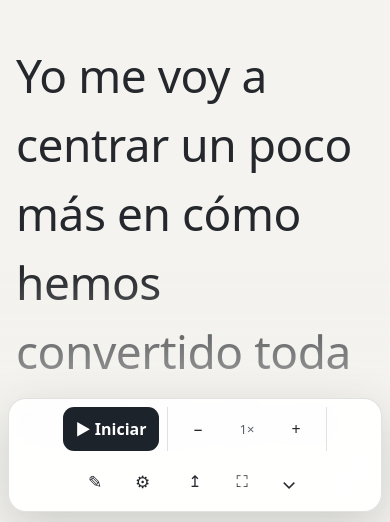
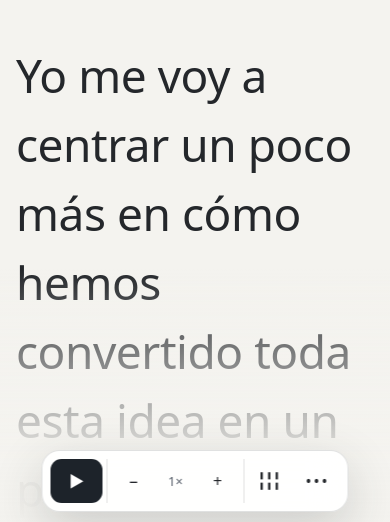
Before and after one commit to jlfernandezfernandez/teleprompter, a Svelte app: page / in a window 390 px wide. Shown: the part 322-844 px from the top of the page. Built offline with nearby package versions, Linux system fonts and the light colour scheme.

Commit message:
Refine teleprompter toolbar UX

```diff
--- a/src/App.svelte
+++ b/src/App.svelte
@@ -21,6 +21,7 @@
   let playing = false;
   let controlsHidden = false;
   let settingsOpen = false;
+  let moreOpen = false;
   let theme: Theme = 'system';
   let editing = false;
 
@@ -58,7 +59,7 @@
     frame = requestAnimationFrame(tick);
 
     const onKey = (event: KeyboardEvent) => {
-      if (event.key === 'Escape') { editing = false; settingsOpen = false; return; }
+      if (event.key === 'Escape') { editing = false; closePopovers(); return; }
       if (editing) return;
       if (event.code === 'Space') { event.preventDefault(); playing = !playing; closePopovers(); }
       else if (event.key.toLowerCase() === 'h') controlsHidden = !controlsHidden;
@@ -100,9 +101,15 @@
   }
   function closePopovers() {
     settingsOpen = false;
+    moreOpen = false;
   }
   function toggleSettings() {
     settingsOpen = !settingsOpen;
+    moreOpen = false;
+  }
+  function toggleMore() {
+    moreOpen = !moreOpen;
+    settingsOpen = false;
   }
   function move(amount: number) {
     playing = false;
@@ -146,7 +153,7 @@
   <div class="shade bottom" aria-hidden="true"></div>
   <div class="hint">Espacio: reproducir/pausar · ↑↓: navegar · H: ocultar · F: pantalla completa</div>
 
-  {#if settingsOpen}
+  {#if settingsOpen || moreOpen}
     <button class="popover-dismiss" aria-label="Cerrar menú" onclick={closePopovers}></button>
   {/if}
 
@@ -177,12 +184,21 @@
     </section>
   {/if}
 
+  {#if moreOpen}
+    <section id="more-options" class="popover more-options" aria-label="Más opciones">
+      <button onclick={openEditor}><span aria-hidden="true">✎</span><span>Editar texto</span></button>
+      <button onclick={() => { reset(); closePopovers(); }}><span aria-hidden="true">↶</span><span>Volver al inicio</span></button>
+      <button onclick={() => { controlsHidden = true; closePopovers(); }}><span aria-hidden="true">◉̸</span><span>Ocultar controles</span></button>
+    </section>
+  {/if}
+
   <nav class="toolbar" aria-label="Controles del teleprompter">
-    <div class="group"><button class="btn primary" class:active={playing} onclick={() => playing = !playing}>{playing ? 'Ⅱ  Pausa' : '▶  Iniciar'}</button></div>
+    <div class="group play-group"><button class="btn primary" class:active={playing} aria-pressed={playing} onclick={() => playing = !playing}><span aria-hidden="true">{playing ? 'Ⅱ' : '▶'}</span><span class="play-label">{playing ? 'Pausa' : 'Iniciar'}</span></button></div>
     <div class="group"><button class="btn" aria-label="Más lento" onclick={() => changeSpeed(-.25)}>−</button><span class="value">{speed}×</span><button class="btn" aria-label="Más rápido" onclick={() => changeSpeed(.25)}>+</button></div>
-    <div class="group actions"><button class="btn labelled edit-action" onclick={openEditor}><span aria-hidden="true">✎</span> Editar</button><button class="btn labelled settings-action" class:active={settingsOpen} aria-expanded={settingsOpen} aria-controls="reading-settings" onclick={toggleSettings}><span aria-hidden="true">⚙</span> Ajustes</button><button class="btn icon-action" aria-label="Volver al inicio" title="Volver al inicio (Inicio)" onclick={reset}>↥</button><button class="btn icon-action" aria-label="Pantalla completa" title="Pantalla completa (F)" onclick={toggleFullscreen}>⛶</button><button class="btn hide-action" aria-label="Ocultar controles" title="Ocultar controles (H)" onclick={() => { controlsHidden = true; closePopovers(); }}><span class="hide-label">Ocultar</span><span class="hide-icon" aria-hidden="true">⌄</span></button></div>
+    <div class="group font-controls"><button class="btn text-size" aria-label="Reducir tamaño del texto" onclick={() => changeFont(-2)}>A−</button><span class="value font-value">{fontSize}</span><button class="btn text-size" aria-label="Aumentar tamaño del texto" onclick={() => changeFont(2)}>A+</button></div>
+    <div class="group actions"><button class="btn icon-action sliders" class:active={settingsOpen} aria-label="Ajustes de lectura" title="Ajustes de lectura" aria-expanded={settingsOpen} aria-controls="reading-settings" onclick={toggleSettings}>☷</button><button class="btn icon-action fullscreen-action" aria-label="Pantalla completa" title="Pantalla completa (F)" onclick={toggleFullscreen}>⛶</button><button class="btn icon-action more-action" class:active={moreOpen} aria-label="Más opciones" title="Más opciones" aria-expanded={moreOpen} aria-controls="more-options" onclick={toggleMore}>•••</button></div>
   </nav>
-  <button class="show-controls" aria-label="Mostrar controles" onclick={() => controlsHidden = false}>•••</button>
+  <button class="show-controls" aria-label="Mostrar controles" onclick={() => controlsHidden = false}>⌃</button>
 
   {#if editing}
     <div class="modal" role="dialog" aria-modal="true" aria-label="Editar discurso">
--- a/src/styles.css
+++ b/src/styles.css
@@ -50,15 +50,23 @@ button:focus-visible, textarea:focus-visible, input:focus-visible { outline: 3px
 .btn.primary:hover { filter: brightness(.94); }
 .btn.labelled { display: flex; align-items: center; gap: 7px; }
 .btn.labelled span { font-size: 17px; }
-.hide-icon { display: none; font-size: 20px; }
-.value { min-width: 48px; text-align: center; color: var(--muted); font-size: 13px; font-variant-numeric: tabular-nums; }
-.show-controls { position: fixed; z-index: 11; right: 13px; bottom: 13px; width: 44px; height: 44px; border: 1px solid var(--border); border-radius: 50%; background: var(--surface); color: var(--text); cursor: pointer; opacity: 0; pointer-events: none; }
+.value { min-width: 44px; text-align: center; color: var(--muted); font-size: 13px; font-variant-numeric: tabular-nums; }
+.font-value { min-width: 30px; }
+.text-size { font-size: 13px; font-weight: 650; }
+.sliders { font-size: 24px; transform: rotate(90deg); }
+.more-action { font-size: 16px; letter-spacing: 2px; }
+.show-controls { position: fixed; z-index: 11; left: 50%; bottom: 8px; transform: translate(-50%,12px); width: 44px; height: 32px; border: 1px solid var(--border); border-radius: 16px; background: var(--surface); color: var(--text); cursor: pointer; opacity: 0; pointer-events: none; transition: opacity .2s, transform .2s; }
 .controls-hidden .show-controls { opacity: .78; pointer-events: auto; }
+.controls-hidden .show-controls { transform: translateX(-50%); }
 .hint { position: fixed; z-index: 5; top: 18px; left: 50%; transform: translateX(-50%); color: var(--faint); font-size: 12px; white-space: nowrap; }
 .controls-hidden .hint { opacity: 0; }
 .popover-dismiss { position: fixed; z-index: 8; inset: 0; width: 100%; height: 100%; padding: 0; border: 0; background: transparent; cursor: default; }
 .popover { position: fixed; z-index: 12; bottom: 86px; padding: 16px; border: 1px solid var(--border); border-radius: 16px; background: var(--surface); box-shadow: 0 18px 54px var(--shadow); backdrop-filter: blur(18px); }
 .settings { left: 50%; width: min(370px, calc(100vw - 24px)); transform: translateX(-50%); }
+.more-options { right: 22px; width: 230px; padding: 6px; }
+.more-options button { width: 100%; min-height: 44px; display: flex; align-items: center; gap: 11px; padding: 0 12px; border: 0; border-radius: 9px; background: transparent; color: var(--text); cursor: pointer; text-align: left; font-size: 14px; }
+.more-options button:hover { background: var(--hover); }
+.more-options button span:first-child { width: 22px; color: var(--muted); text-align: center; font-size: 18px; }
 .popover header, .popover label > span { display: flex; align-items: center; justify-content: space-between; }
 .popover header { margin-bottom: 16px; }
 .popover header strong { font-size: 15px; }
@@ -85,17 +93,16 @@ button:focus-visible, textarea:focus-visible, input:focus-visible { outline: 3px
 .editor textarea { flex: 1; width: 100%; resize: none; border: 0; outline: 0; padding: 24px; background: transparent; color: var(--text); font-size: 18px; line-height: 1.6; }
 .editor .save { background: var(--primary); color: var(--primary-text); font-weight: 700; }
 @media (max-width: 640px) {
-  .toolbar { width: calc(100vw - 16px); max-width: 390px; bottom: 10px; flex-wrap: wrap; justify-content: center; }
-  .actions { width: 100%; justify-content: center; }
+  .toolbar { width: max-content; max-width: calc(100vw - 16px); bottom: 10px; gap: 4px; }
+  .group { padding-right: 4px; }
   .btn { padding: 0 9px; }
-  .btn.primary { min-width: 96px; }
-  .btn.labelled { font-size: 0; gap: 0; }
-  .btn.labelled span { font-size: 17px; }
-  .hide-label { display: none; }
-  .hide-icon { display: inline; }
+  .btn.primary { min-width: 52px; padding: 0; }
+  .play-label, .font-controls, .fullscreen-action { display: none; }
+  .value { min-width: 34px; }
   .script { width: calc(100vw - 32px); }
-  .popover { bottom: 126px; }
+  .popover { bottom: 76px; }
   .settings { width: calc(100vw - 16px); }
+  .more-options { right: 8px; }
   .hint { display: none; }
   .editor .autosave { max-width: 190px; }
 }
```
